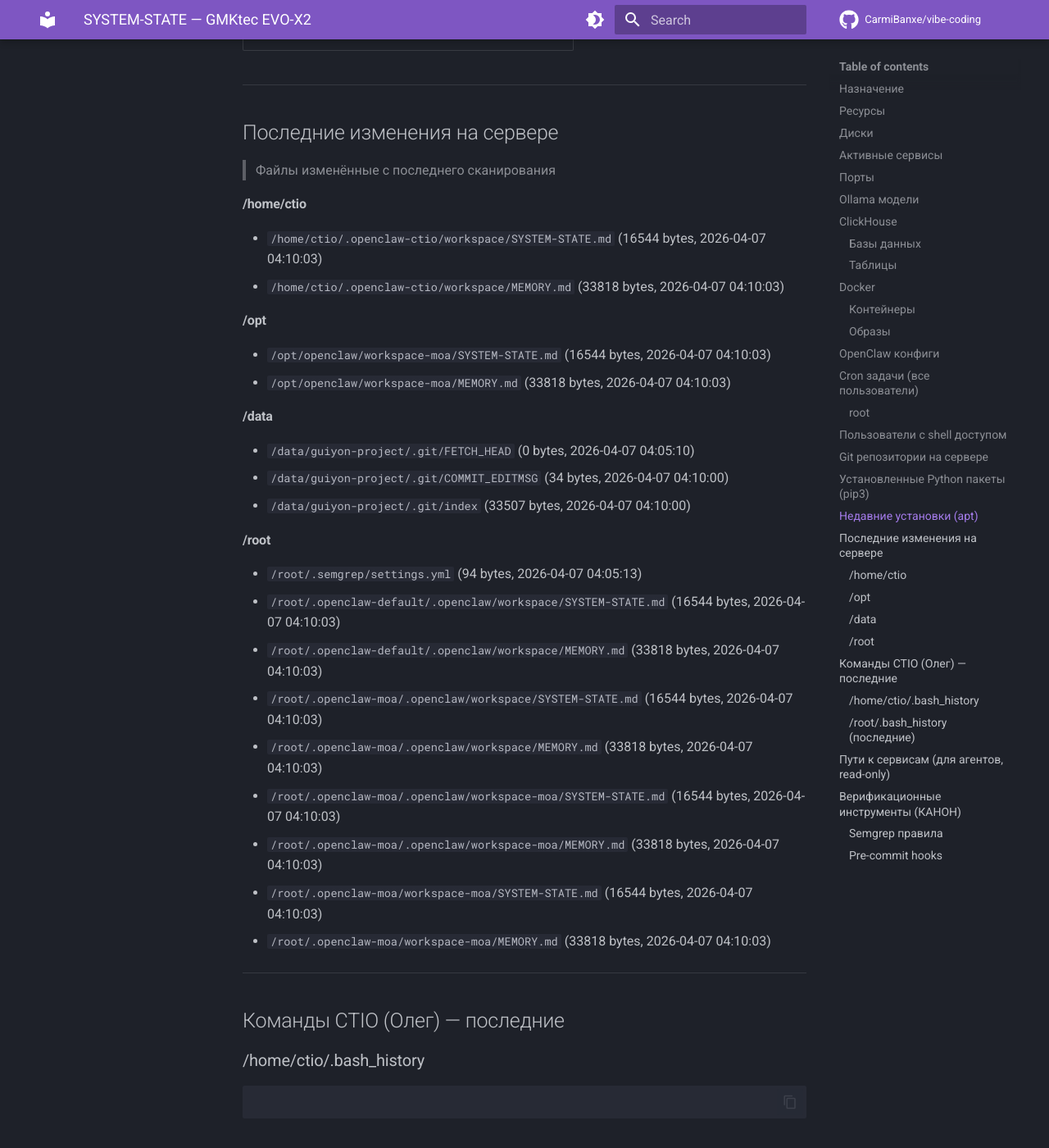
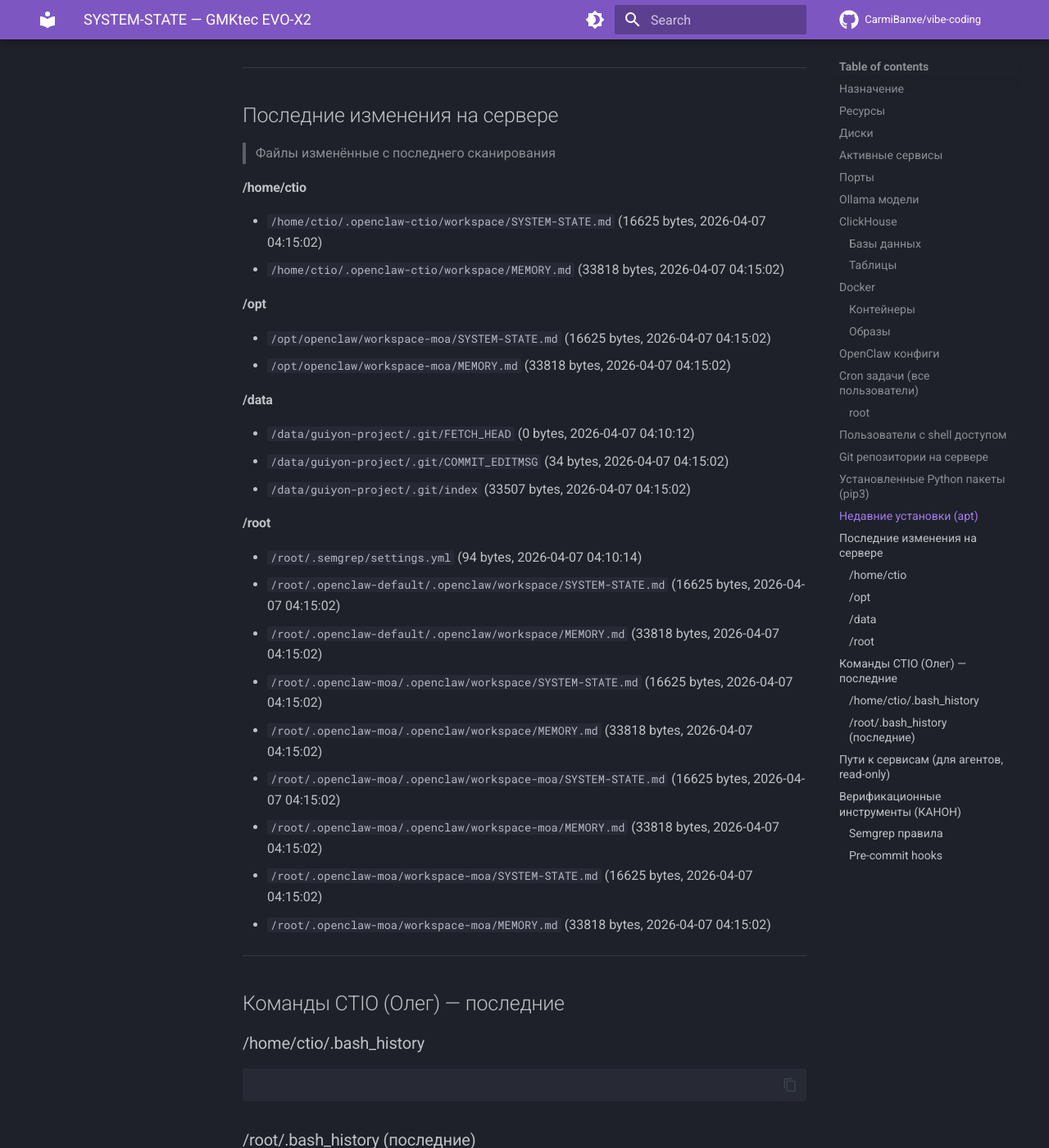
Before and after one commit to CarmiBanxe/vibe-coding, an MkDocs documentation site: the page built from docs/SYSTEM-STATE.md, in a window 1280 px wide and 1400 px high, scrolled down 13841 px. Shown: the whole window at 82% size. Built offline with MkDocs 1.6.1 and Material for MkDocs 9.7.7, drawn with Linux system fonts in a browser that asks for light colours; comment, search, counter and statistics services are not loaded; some of the changed text lies outside the part shown.

Commit message:
auto: SYSTEM-STATE v2 update (2026-04-07 04:15 CEST)

```diff
--- a/docs/SYSTEM-STATE.md
+++ b/docs/SYSTEM-STATE.md
@@ -1,6 +1,6 @@
 # SYSTEM-STATE — GMKtec EVO-X2
 > Автоматически обновляется каждые 5 минут
-> Последнее сканирование: 2026-04-07 04:10 CEST
+> Последнее сканирование: 2026-04-07 04:15 CEST
 > Источник: ctio-watcher.sh v2 (cron)
 
 ## Назначение
@@ -11,8 +11,8 @@
 ---
 
 ## Ресурсы
-- RAM: 11Gi / 30Gi (free: 1.9Gi)
-- Load: 2.06 2.19 2.26
+- RAM: 11Gi / 30Gi (free: 2.0Gi)
+- Load: 3.14 2.68 2.45
 - GPU VRAM used: 58.6 GB
 
 ## Диски
@@ -187,8 +187,8 @@
 | qwen3-banxe-v2:latest | 17.3 GB | 2026-04-03 |
 | qwen3-banxe:latest | 17.3 GB | 2026-04-02 |
 | qwen3:30b-a3b | 17.3 GB | 2026-04-02 |
+| gurubot/gpt-oss-derestricted:20b | 14.7 GB | 2026-03-26 |
 | huihui_ai/glm-4.7-flash-abliterated:latest | 17.5 GB | 2026-03-26 |
-| gurubot/gpt-oss-derestricted:20b | 14.7 GB | 2026-03-26 |
 
 ## ClickHouse
 ### Базы данных
@@ -379,28 +379,28 @@
 
 
 #### /home/ctio
-- `/home/ctio/.openclaw-ctio/workspace/SYSTEM-STATE.md` (16544 bytes, 2026-04-07 04:10:03)
-- `/home/ctio/.openclaw-ctio/workspace/MEMORY.md` (33818 bytes, 2026-04-07 04:10:03)
+- `/home/ctio/.openclaw-ctio/workspace/SYSTEM-STATE.md` (16625 bytes, 2026-04-07 04:15:02)
+- `/home/ctio/.openclaw-ctio/workspace/MEMORY.md` (33818 bytes, 2026-04-07 04:15:02)
 
 #### /opt
-- `/opt/openclaw/workspace-moa/SYSTEM-STATE.md` (16544 bytes, 2026-04-07 04:10:03)
-- `/opt/openclaw/workspace-moa/MEMORY.md` (33818 bytes, 2026-04-07 04:10:03)
+- `/opt/openclaw/workspace-moa/SYSTEM-STATE.md` (16625 bytes, 2026-04-07 04:15:02)
+- `/opt/openclaw/workspace-moa/MEMORY.md` (33818 bytes, 2026-04-07 04:15:02)
 
 #### /data
-- `/data/guiyon-project/.git/FETCH_HEAD` (0 bytes, 2026-04-07 04:05:10)
-- `/data/guiyon-project/.git/COMMIT_EDITMSG` (34 bytes, 2026-04-07 04:10:00)
-- `/data/guiyon-project/.git/index` (33507 bytes, 2026-04-07 04:10:00)
+- `/data/guiyon-project/.git/FETCH_HEAD` (0 bytes, 2026-04-07 04:10:12)
+- `/data/guiyon-project/.git/COMMIT_EDITMSG` (34 bytes, 2026-04-07 04:15:02)
+- `/data/guiyon-project/.git/index` (33507 bytes, 2026-04-07 04:15:02)
 
 #### /root
-- `/root/.semgrep/settings.yml` (94 bytes, 2026-04-07 04:05:13)
-- `/root/.openclaw-default/.openclaw/workspace/SYSTEM-STATE.md` (16544 bytes, 2026-04-07 04:10:03)
-- `/root/.openclaw-default/.openclaw/workspace/MEMORY.md` (33818 bytes, 2026-04-07 04:10:03)
-- `/root/.openclaw-moa/.openclaw/workspace/SYSTEM-STATE.md` (16544 bytes, 2026-04-07 04:10:03)
-- `/root/.openclaw-moa/.openclaw/workspace/MEMORY.md` (33818 bytes, 2026-04-07 04:10:03)
-- `/root/.openclaw-moa/.openclaw/workspace-moa/SYSTEM-STATE.md` (16544 bytes, 2026-04-07 04:10:03)
-- `/root/.openclaw-moa/.openclaw/workspace-moa/MEMORY.md` (33818 bytes, 2026-04-07 04:10:03)
-- `/root/.openclaw-moa/workspace-moa/SYSTEM-STATE.md` (16544 bytes, 2026-04-07 04:10:03)
-- `/root/.openclaw-moa/workspace-moa/MEMORY.md` (33818 bytes, 2026-04-07 04:10:03)
+- `/root/.semgrep/settings.yml` (94 bytes, 2026-04-07 04:10:14)
+- `/root/.openclaw-default/.openclaw/workspace/SYSTEM-STATE.md` (16625 bytes, 2026-04-07 04:15:02)
+- `/root/.openclaw-default/.openclaw/workspace/MEMORY.md` (33818 bytes, 2026-04-07 04:15:02)
+- `/root/.openclaw-moa/.openclaw/workspace/SYSTEM-STATE.md` (16625 bytes, 2026-04-07 04:15:02)
+- `/root/.openclaw-moa/.openclaw/workspace/MEMORY.md` (33818 bytes, 2026-04-07 04:15:02)
+- `/root/.openclaw-moa/.openclaw/workspace-moa/SYSTEM-STATE.md` (16625 bytes, 2026-04-07 04:15:02)
+- `/root/.openclaw-moa/.openclaw/workspace-moa/MEMORY.md` (33818 bytes, 2026-04-07 04:15:02)
+- `/root/.openclaw-moa/workspace-moa/SYSTEM-STATE.md` (16625 bytes, 2026-04-07 04:15:02)
+- `/root/.openclaw-moa/workspace-moa/MEMORY.md` (33818 bytes, 2026-04-07 04:15:02)
 
 ---
 
```
Also changed, not shown: other parts of docs/SYSTEM-STATE.md (+1 -1 lines).
